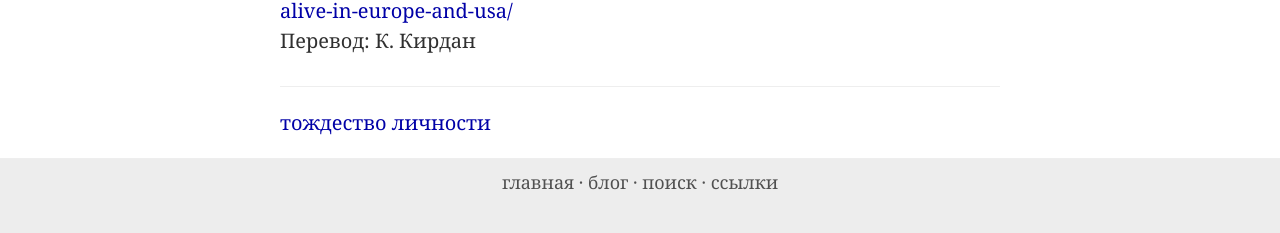
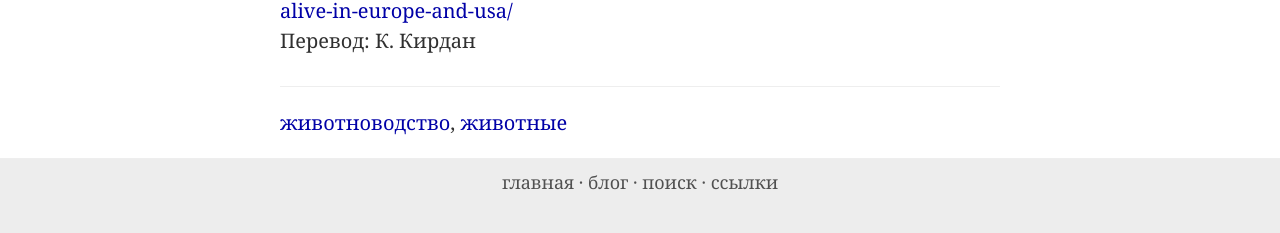
Before and after one commit to ReducingSuffering/reducingsuffering.github.io, a Jekyll site: the page built from _posts/wt/Переводы/Ману Эрран/2024-02-12-551.md, in a window 1280 px wide. Shown: the part 1626-1859 px from the top of the page. Built offline with Jekyll 4.4.1, drawn with Linux system fonts in a browser that asks for light colours.

Commit message:
Update 2024-02-12-551.md

```diff
--- a/_posts/wt/Переводы/Ману Эрран/2024-02-12-551.md
+++ b/_posts/wt/Переводы/Ману Эрран/2024-02-12-551.md
@@ -5,7 +5,8 @@ unixtime:
 vk: https://vk.com/wall-199052526_551
 telegram: https://t.me/reducing_suffering/286
 tags:
-  - тождество_личности
+  - животноводство
+  - животные
 meta_tags:
   - статьи
   - наши_переводы
```
